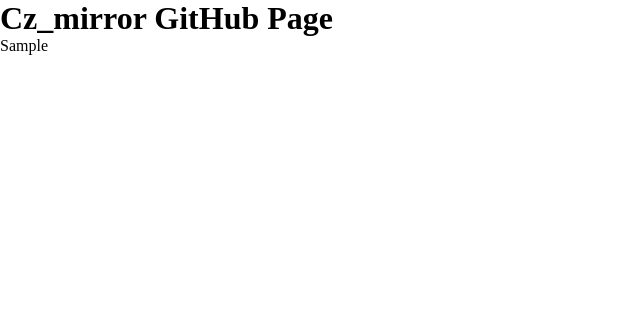
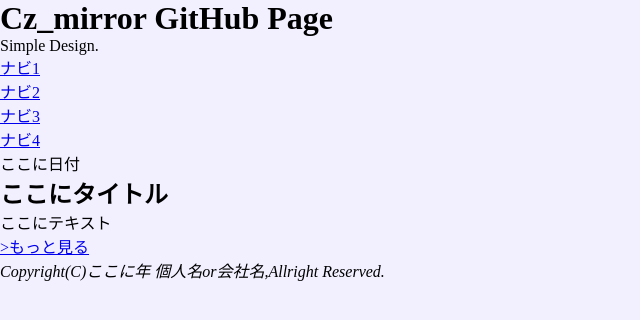
Before and after one commit to Czmirror/ghpages, a plain HTML site: page index.html in a window 1280 px wide. Shown: the whole page, without its empty margins (0-640 px from the left). Drawn offline with Linux system fonts and the light colour scheme.

Commit message:
css追加

```diff
--- /dev/null
+++ b/css/style.css
@@ -0,0 +1,3 @@
+body {
+    background: rgba(239, 237, 255, 0.788);
+}
--- a/index.html
+++ b/index.html
@@ -4,6 +4,7 @@
 <head>
     <meta charset="UTF-8">
     <link href="/css/ress.css" rel="stylesheet" type="text/css">
+    <link href="/css/style.css" rel="stylesheet" type="text/css">
     <title>GitHub Pageサンプル</title>
 </head>
 
@@ -11,7 +12,38 @@
     <header>
         <h1>Cz_mirror GitHub Page</h1>
     </header>
-    <p>Sample</p>
+    <div id="branding">
+        <p>Simple Design.</p>
+    </div>
+    <nav>
+        <ul>
+            <li>
+                <a href="#">ナビ1</a>
+            </li>
+            <li>
+                <a href="#">ナビ2</a>
+            </li>
+            <li>
+                <a href="#">ナビ3</a>
+            </li>
+            <li>
+                <a href="#">ナビ4</a>
+            </li>
+        </ul>
+    </nav>
+    <section>
+        <article>
+            <span class="date">ここに日付</span>
+            <h2>ここにタイトル</h2>
+            <p>
+                ここにテキスト
+            </p>
+            <a href="#" class="btn">&gt;もっと見る</a>
+        </article>
+    </section>
+    <footer>
+        <address>Copyright(C)ここに年 個人名or会社名,Allright Reserved.</address>
+    </footer>
 </body>
 
 </html>
```
